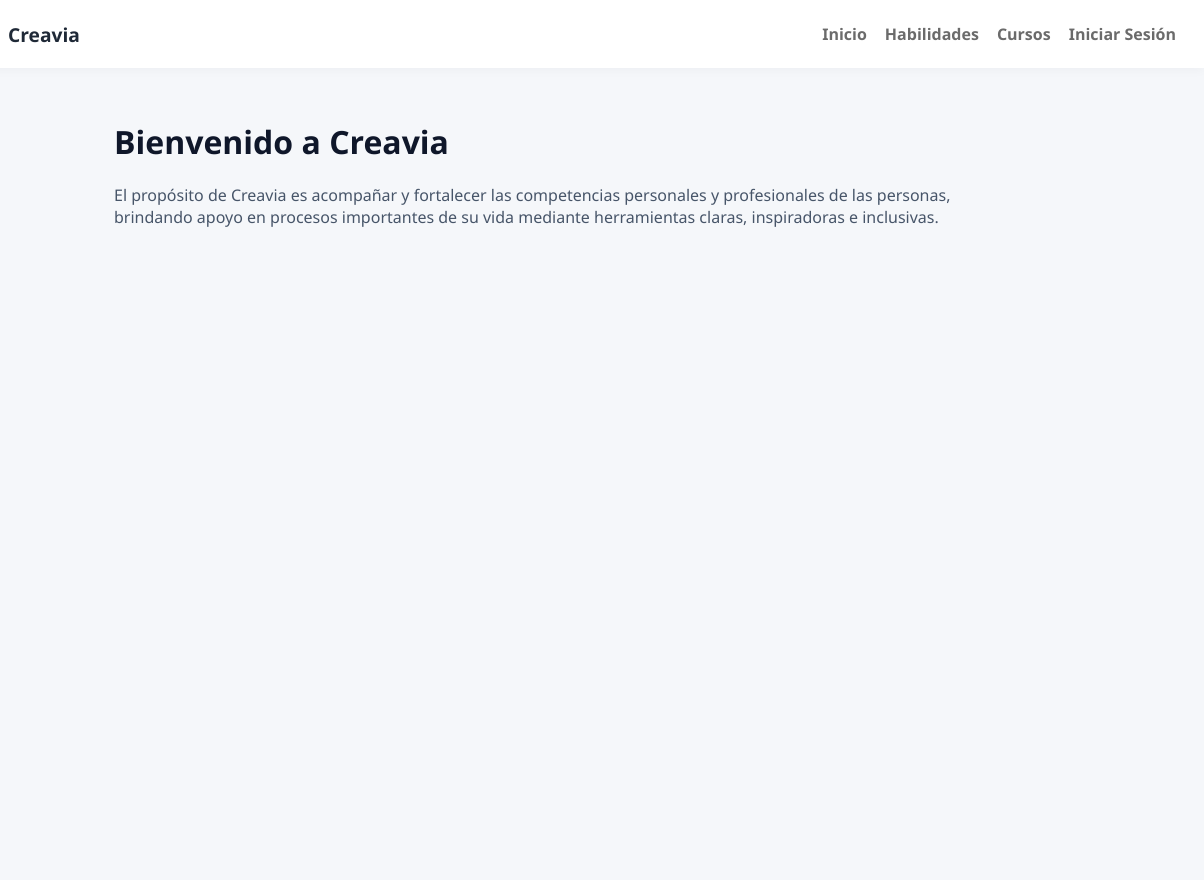
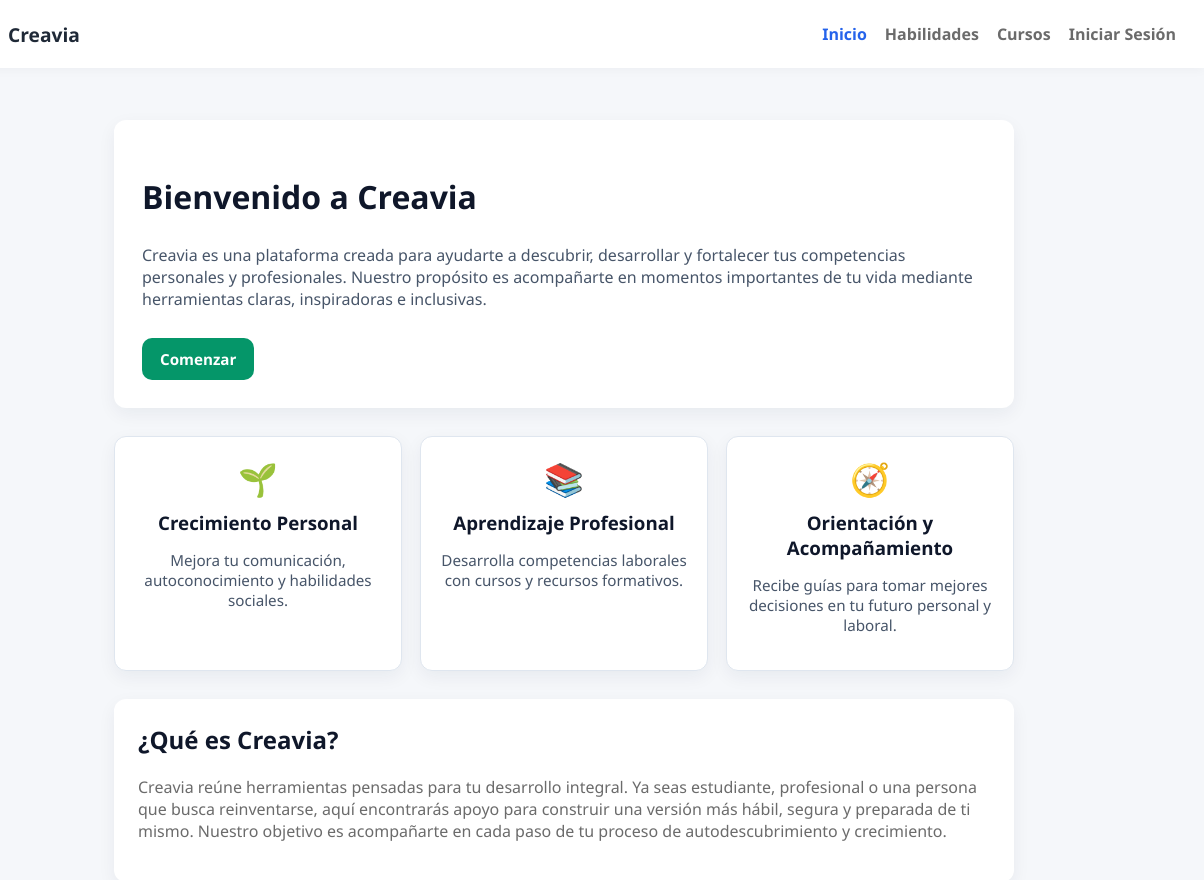
Before and after one commit to SebastiaNarvaez/Creavia, a plain HTML site: page index.html in a window 1280 px wide. Shown: the full height of the page, 76-1280 px from the left. Before the commit the page ends 800 px from the top, so only its background shows below. Drawn offline with Linux system fonts and the light colour scheme.

Commit message:
actualizado

```diff
--- a/index.html
+++ b/index.html
@@ -5,7 +5,7 @@
   <meta name="viewport" content="width=device-width, initial-scale=1.0" />
   <title>Creavia — Inicio</title>
 
-  <!-- NUEVO ESTILO -->
+  <!-- ESTILOS -->
   <style>
     :root{
       --bg:#f5f7fa;
@@ -97,106 +97,84 @@
       color:#475569;
     }
 
-    .cat-buttons{
-      display:flex;
-      gap:10px;
-      flex-wrap:wrap;
-      margin:12px 0 20px;
+    /* Hero */
+    .hero{
+      background:var(--white);
+      padding:28px;
+      border-radius:var(--radius);
+      box-shadow:var(--card-shadow);
+      margin-bottom:28px;
     }
 
-    .filter-btn{
-      padding:10px 14px;
-      background:var(--white);
-      border:1px solid var(--light);
-      border-radius:999px;
-      font-weight:700;
-      cursor:pointer;
+    /* Features */
+    .features{
+      display:grid;
+      grid-template-columns:repeat(auto-fit,minmax(260px,1fr));
+      gap:18px;
+      margin-bottom:28px;
     }
 
-    .filter-btn:hover{
-      border-color:var(--primary);
-      color:var(--primary);
+    .feature-card{
+      background:#fff;
+      padding:20px;
+      border-radius:var(--radius);
+      border:1px solid var(--light);
+      box-shadow:var(--card-shadow);
+      text-align:center;
     }
 
-    .filter-btn.active{
-      border-color:var(--primary);
-      color:var(--primary);
-      box-shadow:0 6px 18px rgba(37,99,235,0.10);
+    .feature-card .icon{
+      font-size:2rem;
+      display:block;
+      margin-bottom:10px;
     }
 
-    .clasificacion-box{
-      display:flex;
-      flex-direction:column;
-      gap:10px;
-      margin-bottom:16px;
+    .feature-card h3{
+      margin:6px 0;
+      color:#0f172a;
     }
 
-    .clasificacion-box p{
-      background:#fff;
-      padding:12px;
-      border-radius:10px;
-      border:1px solid var(--light);
-      cursor:pointer;
-      font-weight:700;
+    .feature-card p{
+      color:#475569;
+      font-size:0.95rem;
     }
 
-    .clasificacion-box p:hover{
-      border-color:var(--primary);
-      color:var(--primary);
+    /* About section */
+    .about{
+      background:#fff;
+      padding:24px;
+      border-radius:var(--radius);
+      box-shadow:var(--card-shadow);
     }
 
-    .pregunta{
-      background:#fff;
-      border:1px solid var(--light);
-      border-radius:10px;
-      padding:12px;
-      margin-bottom:12px;
-      display:flex;
-      justify-content:space-between;
+    .about h2{
+      margin-top:0;
+      color:#0f172a;
+      font-weight:800;
     }
 
-    .scale{
-      display:flex;
-      gap:8px;
-    }
-
+    /* Buttons */
     .btn-primary{
       background:var(--accent);
       color:#fff;
       border:none;
-      padding:9px 14px;
+      padding:11px 18px;
       border-radius:10px;
       cursor:pointer;
       font-weight:800;
+      font-size:0.95rem;
+      transition:0.2s;
     }
 
-    .btn-ghost{
-      background:transparent;
-      border:1px solid var(--light);
-      padding:9px 14px;
-      border-radius:10px;
-      cursor:pointer;
-      font-weight:700;
-    }
-
-    .result-box{
-      background:#fff;
-      border:1px solid var(--light);
-      border-radius:12px;
-      padding:20px;
-      margin-top:20px;
-      box-shadow:var(--card-shadow);
-      display:none;
-    }
-
-    .result-box h3{
-      margin-top:0;
+    .btn-primary:hover{
+      filter:brightness(1.15);
     }
   </style>
 </head>
 
 <body>
 
+  <!-- HEADER -->
   <header>
     <div class="brand">
       <img src="./Imagenes/LOG2.jpg" alt="Logo Creavia">
@@ -204,37 +182,65 @@
     </div>
 
     <nav class="nav-menu">
-      <a href="index.html">Inicio</a>
+      <a href="index.html" class="active">Inicio</a>
       <a href="vscode/habilidades.html">Habilidades</a>
       <a href="vscode/cursos.html">Cursos</a>
       <a href="vscode/sesion.html">Iniciar Sesión</a>
     </nav>
   </header>
 
+  <!-- MAIN CONTENT -->
   <main>
-    <div id="main-content">
+
+    <!-- HERO -->
+    <section class="hero">
       <h1>Bienvenido a Creavia</h1>
       <p class="lead">
-        El propósito de Creavia es acompañar y fortalecer las competencias personales y profesionales de las personas,
-        brindando apoyo en procesos importantes de su vida mediante herramientas claras, inspiradoras e inclusivas.
+        Creavia es una plataforma creada para ayudarte a descubrir, desarrollar y fortalecer tus
+        competencias personales y profesionales. Nuestro propósito es acompañarte en momentos
+        importantes de tu vida mediante herramientas claras, inspiradoras e inclusivas.
       </p>
-    </div>
+
+      <!-- BOTÓN QUE REDIRIGE -->
+      <a href="vscode/habilidades.html" class="btn-primary"
+         style="margin-top:12px; display:inline-block; text-decoration:none;">
+        Comenzar
+      </a>
+    </section>
+
+    <!-- FEATURES / TARJETAS -->
+    <section class="features">
+      <div class="feature-card">
+        <span class="icon">🌱</span>
+        <h3>Crecimiento Personal</h3>
+        <p>Mejora tu comunicación, autoconocimiento y habilidades sociales.</p>
+      </div>
+
+      <div class="feature-card">
+        <span class="icon">📚</span>
+        <h3>Aprendizaje Profesional</h3>
+        <p>Desarrolla competencias laborales con cursos y recursos formativos.</p>
+      </div>
+
+      <div class="feature-card">
+        <span class="icon">🧭</span>
+        <h3>Orientación y Acompañamiento</h3>
+        <p>Recibe guías para tomar mejores decisiones en tu futuro personal y laboral.</p>
+      </div>
+    </section>
+
+    <!-- ABOUT -->
+    <section class="about">
+      <h2>¿Qué es Creavia?</h2>
+      <p>
+        Creavia reúne herramientas pensadas para tu desarrollo integral. Ya seas estudiante, profesional
+        o una persona que busca reinventarse, aquí encontrarás apoyo para construir una versión más hábil,
+        segura y preparada de ti mismo. Nuestro objetivo es acompañarte en cada paso de tu proceso
+        de autodescubrimiento y crecimiento.
+      </p>
+    </section>
+
   </main>
-
-  <script>
-    const menuBtn = document.getElementById('menu-btn');
-    const menuPanel = document.getElementById('menu-panel');
-
-    function showVocationalTest() {
-      document.getElementById("main-content").style.display = "none";
-      document.getElementById("test-container").style.display = "block";
-    }
-
-    function backToDashboard() {
-      document.getElementById("main-content").style.display = "block";
-      document.getElementById("test-container").style.display = "none";
-    }
-  </script>
 
 </body>
 </html>
```
